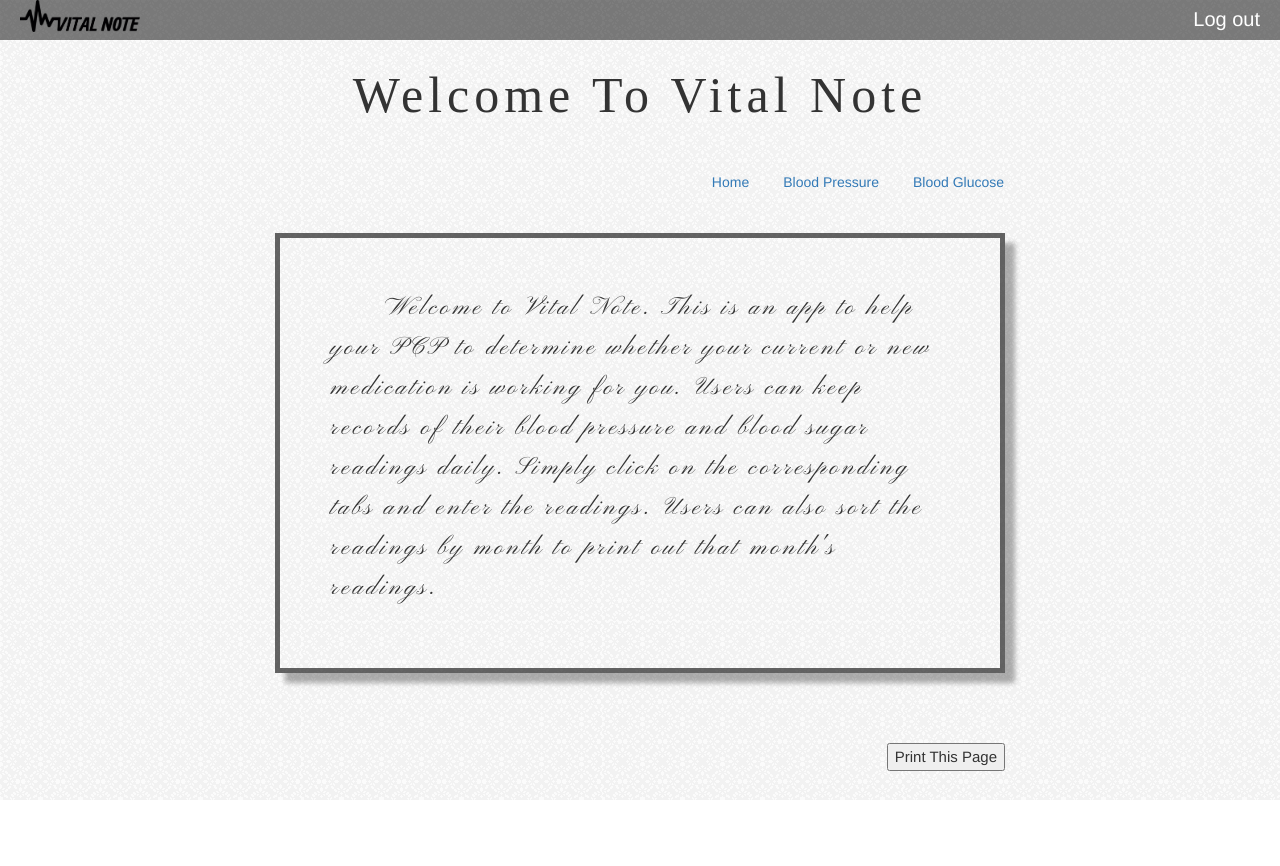
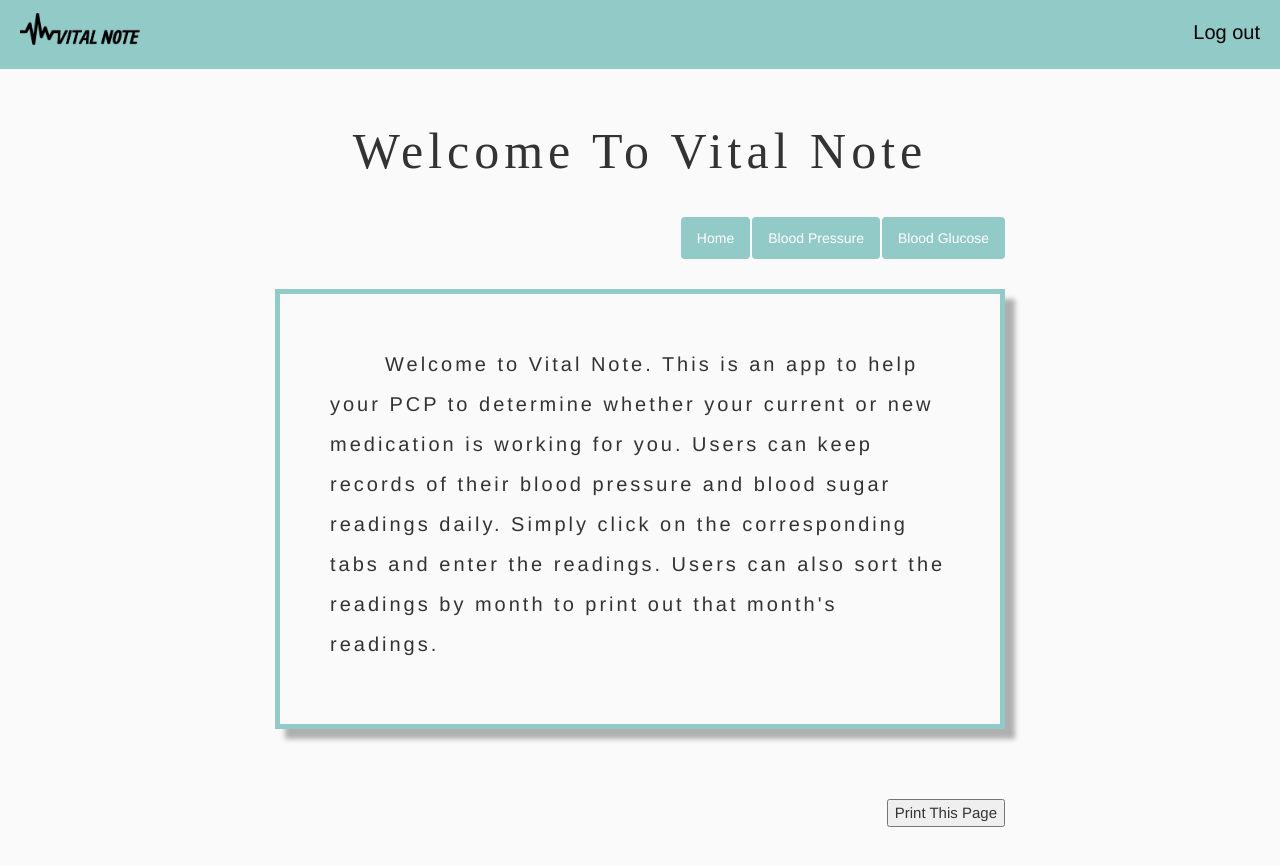
Before and after one commit to davyoon/vitalNote, a website: page client/views/index.html in a window 1280 px wide. Before the commit the page ends 800 px from the top, so only its background shows below. Drawn offline with nearby package versions, Linux system fonts and the light colour scheme; some packages are replaced by stand-ins of ours; a web font is replaced by a local one.

Commit message:
change styling

```diff
--- a/public/css/style.css
+++ b/public/css/style.css
@@ -23,12 +23,11 @@
 }
 
 .top-header{
-	height: 40px;
 	font-size: 20px;
-	background-color: rgba(0,0,0,0.5);
-	padding-left: 20px;
-	padding-right: 20px;
+	background-color: #92cac7;
+	padding: 13px 20px 22px 20px;
 	position: fixed;
+	z-index: 9999;
 }
 
 .logout{
@@ -38,7 +37,7 @@
 
 .logout:hover{
 	text-decoration: none;
-	color: white;
+	color: white!important;
 }
 
 .logout:focus{
@@ -46,7 +45,7 @@
 }
 
 .logout:link{
-	color: white;
+	color: black;
 	text-decoration: none;
 }
 
@@ -61,7 +60,12 @@
 }
 
 .main-body{
-	background-image: url('../images/light_grey.png')
+	/* background-image: url('../images/light_grey.png') */
+	background: rgba(0,0,0,0.02);
+}
+
+.about p{
+	font-size: 20px;
 }
 
 .welcome-message{
@@ -69,7 +73,7 @@
 	text-align: center;
 	font-family: 'Antic Slab', serif;
 	letter-spacing: 5px;
-	margin-top: 60px;
+	margin-top: 116px;
 	margin-bottom: 20px;
 }
 
@@ -78,10 +82,10 @@
 }
 
 .about{
-	border: 5px solid rgba(0,0,0,0.6);
+	border: 5px solid #92cac7;
 	box-shadow: 10px 10px 5px rgba(0, 0, 0, 0.3);
 	font-size: 25px;
-	font-family: 'Pinyon Script', cursive;
+	/* font-family: 'Pinyon Script'; */
 	letter-spacing: 3px;
 	padding: 50px 50px;
 	line-height: 40px;
@@ -112,6 +116,23 @@
 	font-size: 16px;
 }
 
+.input-form .btn{
+	background: #92cac7;
+	color: white;
+}
+
+.input-form .btn:hover{
+	background: none;
+	border: 1px solid #92cac7;
+	color: #92cac7;
+}
+
+@media screen and (max-width: 630px){
+	.about p{
+		font-size: 16px;
+	}
+}
+
 @media(max-width: 500px){
     .input-form{
         margin-left: -40px;
@@ -129,6 +150,7 @@
 
 .print{
 	font-size: 15px;
+	margin-bottom: 40px;
 }
 
 .bar {
@@ -153,3 +175,12 @@
 .x.axis path {
   display: none;
 }
+
+.row.tabs {
+    margin-right: 0;
+}
+
+.nav-pills > li > a {
+	background: #92cac7;
+	color: white;
+}
```
Also changed, not shown: client/views/login.html (+2 -2 lines), 1 other file.
